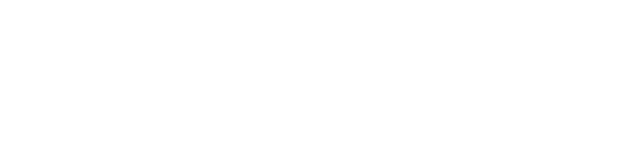
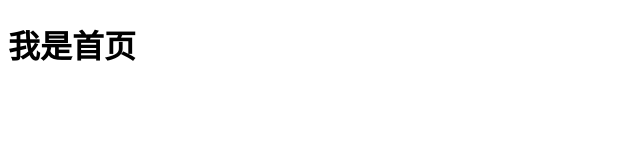
Before and after one commit to ILoveYouThreeThousandTimes/Big_Event-w-c-, a plain HTML site: page index.html in a window 1280 px wide. Shown: the whole page, without its empty margins (0-640 px from the left). Drawn offline with Linux system fonts and the light colour scheme.

Commit message:
初始化

```diff
--- a/index.html
+++ b/index.html
@@ -5,5 +5,7 @@
     <meta name="viewport" content="width=device-width, initial-scale=1.0" />
     <title>首页</title>
   </head>
-  <body></body>
+  <body>
+    <h1>我是首页</h1>
+  </body>
 </html>
```
